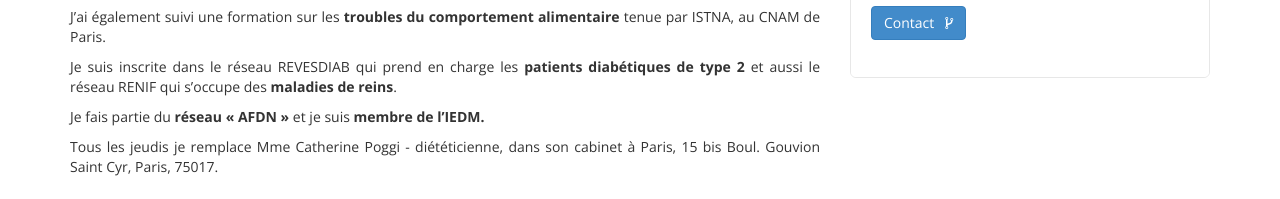
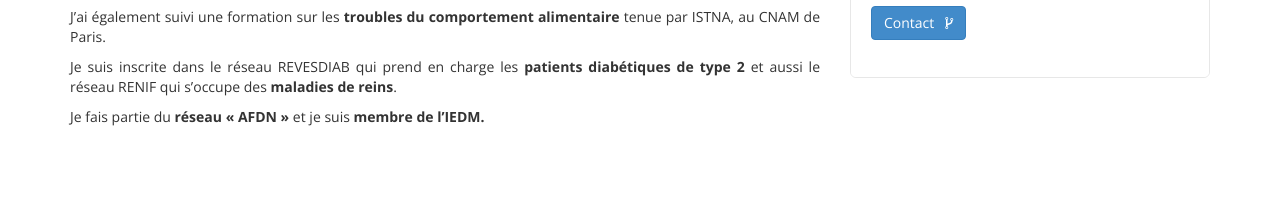
Before and after one commit to mihaelafloroiu/dieteticiennemartin.fr, a plain HTML site: page about_us.html in a window 1280 px wide. Shown: the part 521-720 px from the top of the page. Drawn offline with nearby package versions, Linux system fonts and the light colour scheme; a script that the page names is missing.

Commit message:
Add files via upload

```diff
--- a/about_us.html
+++ b/about_us.html
@@ -69,7 +69,6 @@
                          <p>J’ai également suivi une formation sur les <strong> troubles du comportement alimentaire</strong> tenue par ISTNA, au CNAM de Paris. </p>
                         <p>Je suis inscrite dans le réseau REVESDIAB qui prend en charge les <strong>patients diabétiques de type 2</strong> et aussi le réseau RENIF qui s’occupe des<strong> maladies de reins</strong>. </p>
                         <p>Je fais partie du<strong> réseau « AFDN »</strong> et je suis<strong> membre de l’IEDM.</strong></p>
-                        <p>Tous les  jeudis je remplace  Mme Catherine Poggi - diététicienne, dans son cabinet à Paris, 15 bis Boul. Gouvion Saint Cyr, Paris, 75017. </p>
                          <p>&nbsp;</p>
 
                     </div>
```
